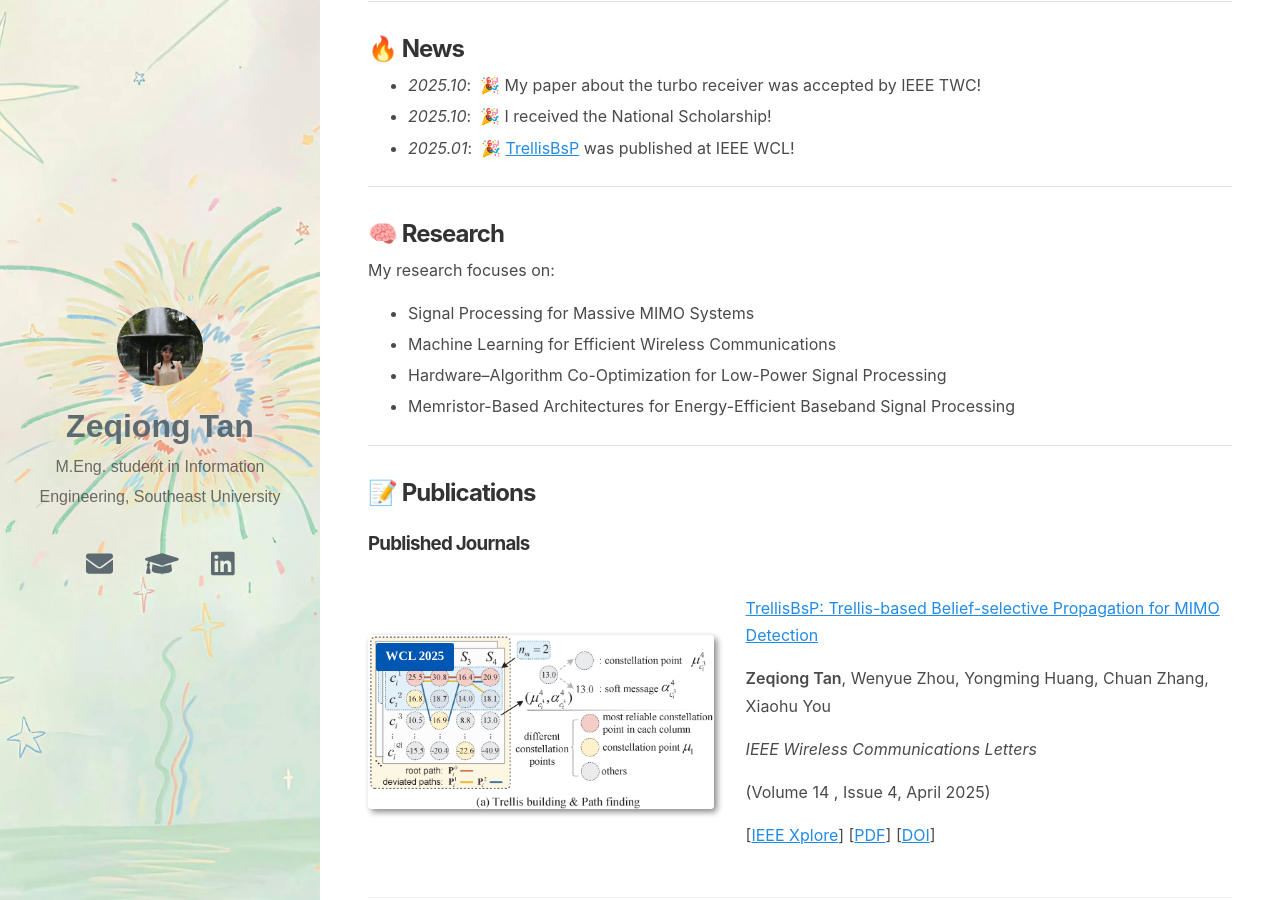
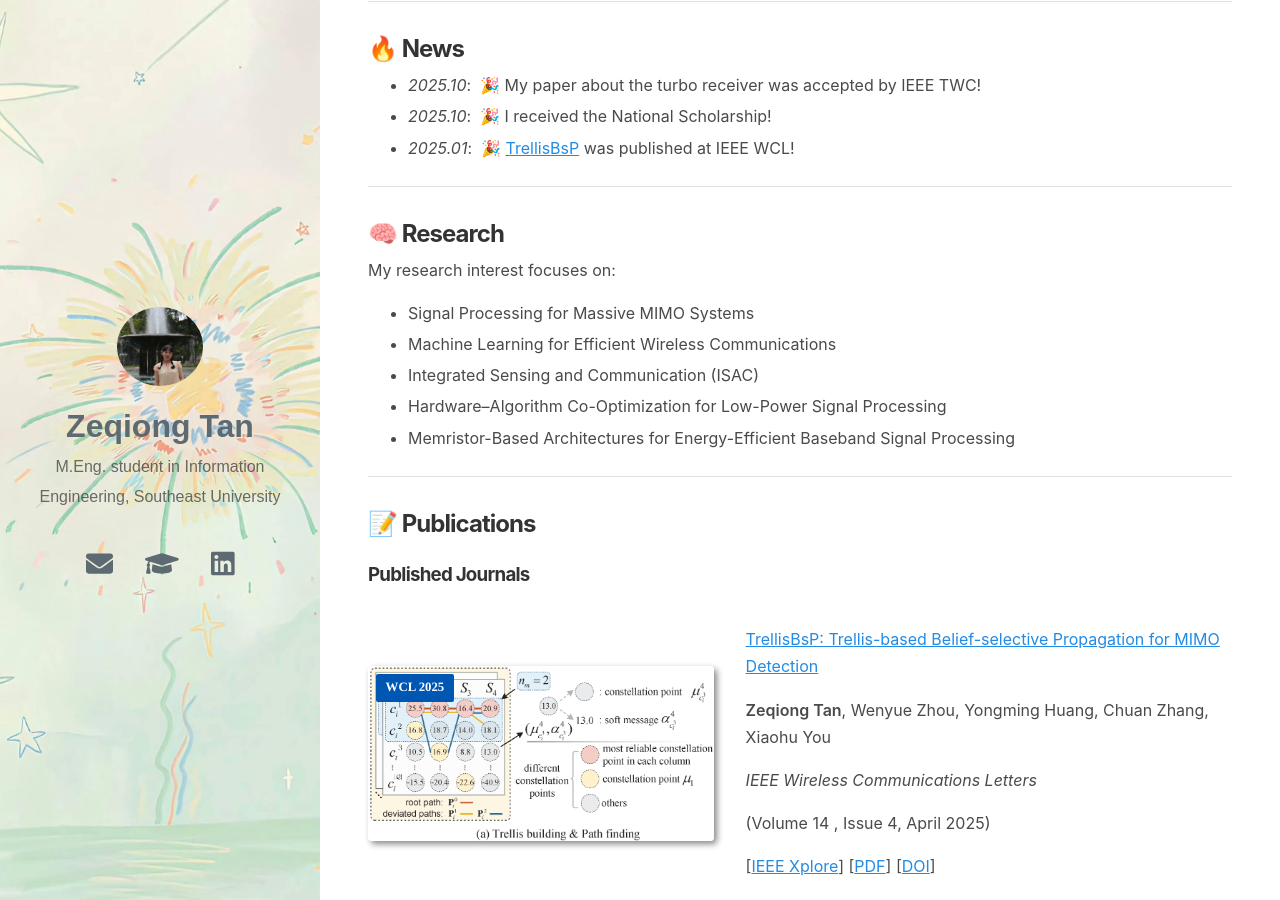
Before and after one commit to zqtann/zqtann.github.io, a Jekyll site: the page built from index.md, in a window 1280 px wide and 900 px high, scrolled down 416 px. Built offline with Jekyll 4.4.1, drawn with Linux system fonts in a browser that asks for light colours; nearby versions of some CDN libraries.

Commit message:
Update index.md

```diff
--- a/index.md
+++ b/index.md
@@ -39,9 +39,10 @@ Welcome! I’m **Zeqiong Tan**, an M.Eng. student in Information Engineering at
 
 ## 🧠 Research {#research}
 
-My research focuses on:
+My research interest focuses on:
 - Signal Processing for Massive MIMO Systems
 - Machine Learning for Efficient Wireless Communications
+- Integrated Sensing and Communication (ISAC)
 - Hardware–Algorithm Co-Optimization for Low-Power Signal Processing
 - Memristor-Based Architectures for Energy-Efficient Baseband Signal Processing
 
```
